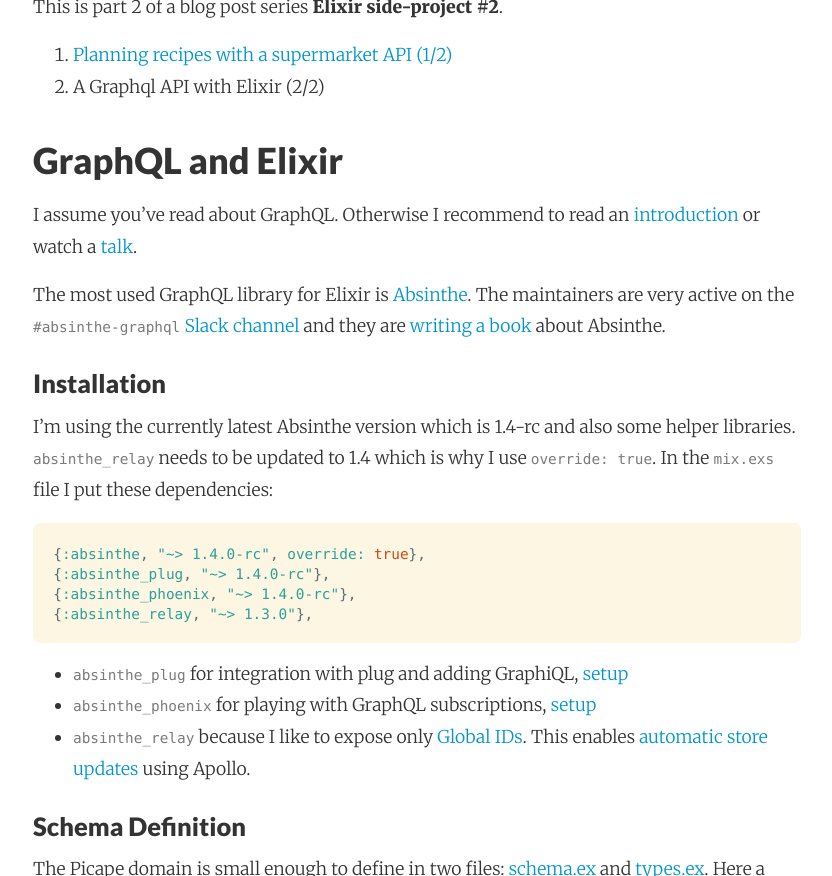
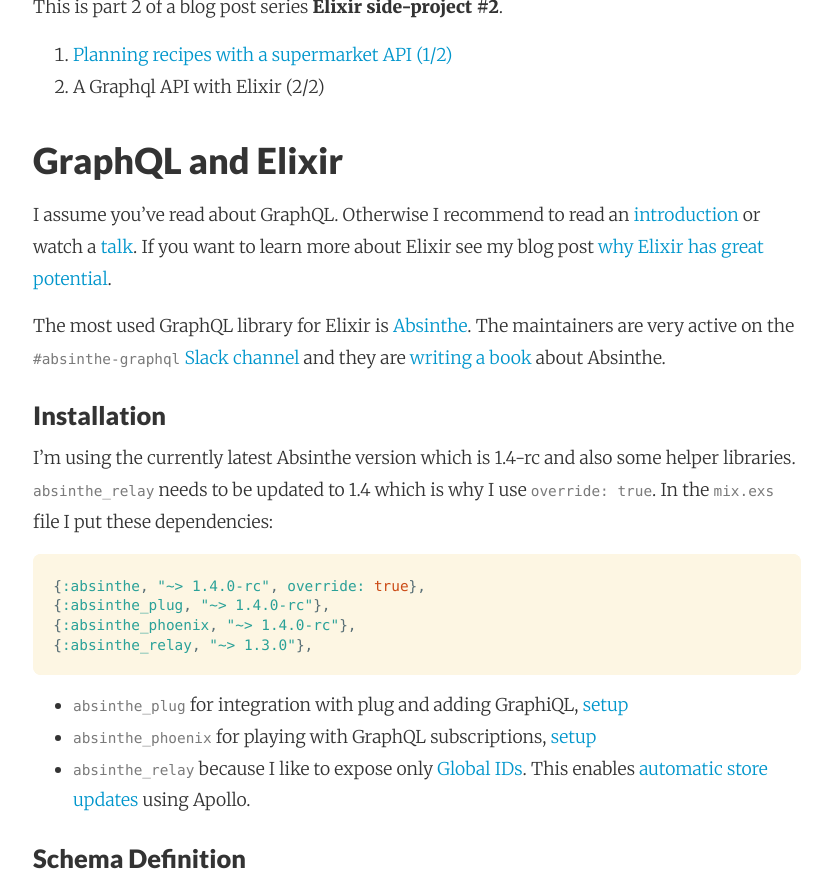
Before and after one commit to adri/adri.github.io, a Jekyll site: the page built from _posts/2017-09-27-learning-elixir-second-side-project-part2.md, in a window 1280 px wide and 900 px high, scrolled down 807 px, cut to the strip 24-900 px from the top of the window. Shown: the whole strip, without its empty margins (223-1055 px from the left). Built offline with Jekyll 4.4.1, drawn with Linux system fonts in a browser that asks for light colours; nearby versions of some CDN libraries; comment, search, counter and statistics services are not loaded.

Commit message:
Autocommit from wiki

```diff
--- a/_posts/2017-09-27-learning-elixir-second-side-project-part2.md
+++ b/_posts/2017-09-27-learning-elixir-second-side-project-part2.md
@@ -16,7 +16,7 @@
 2. A Graphql API with Elixir (2/2)
 
 ### GraphQL and Elixir
-I assume you’ve read about GraphQL. Otherwise I recommend to read an [introduction](http://graphql.org) or watch a [talk](https://www.youtube.com/watch?v=WQLzZf34FJ8).
+I assume you’ve read about GraphQL. Otherwise I recommend to read an [introduction](http://graphql.org) or watch a [talk](https://www.youtube.com/watch?v=WQLzZf34FJ8). If you want to learn more about Elixir see my blog post [why Elixir has great potential]().
 
 The most used GraphQL library for Elixir is [Absinthe](http://absinthe-graphql.org). The maintainers are very active on the
 [`#absinthe-graphql` Slack channel](https://elixir-slackin.herokuapp.com/) and they are [writing a book](https://pragprog.com/book/wwgraphql/craft-graphql-apis-in-elixir-with-absinthe) about Absinthe.
```
